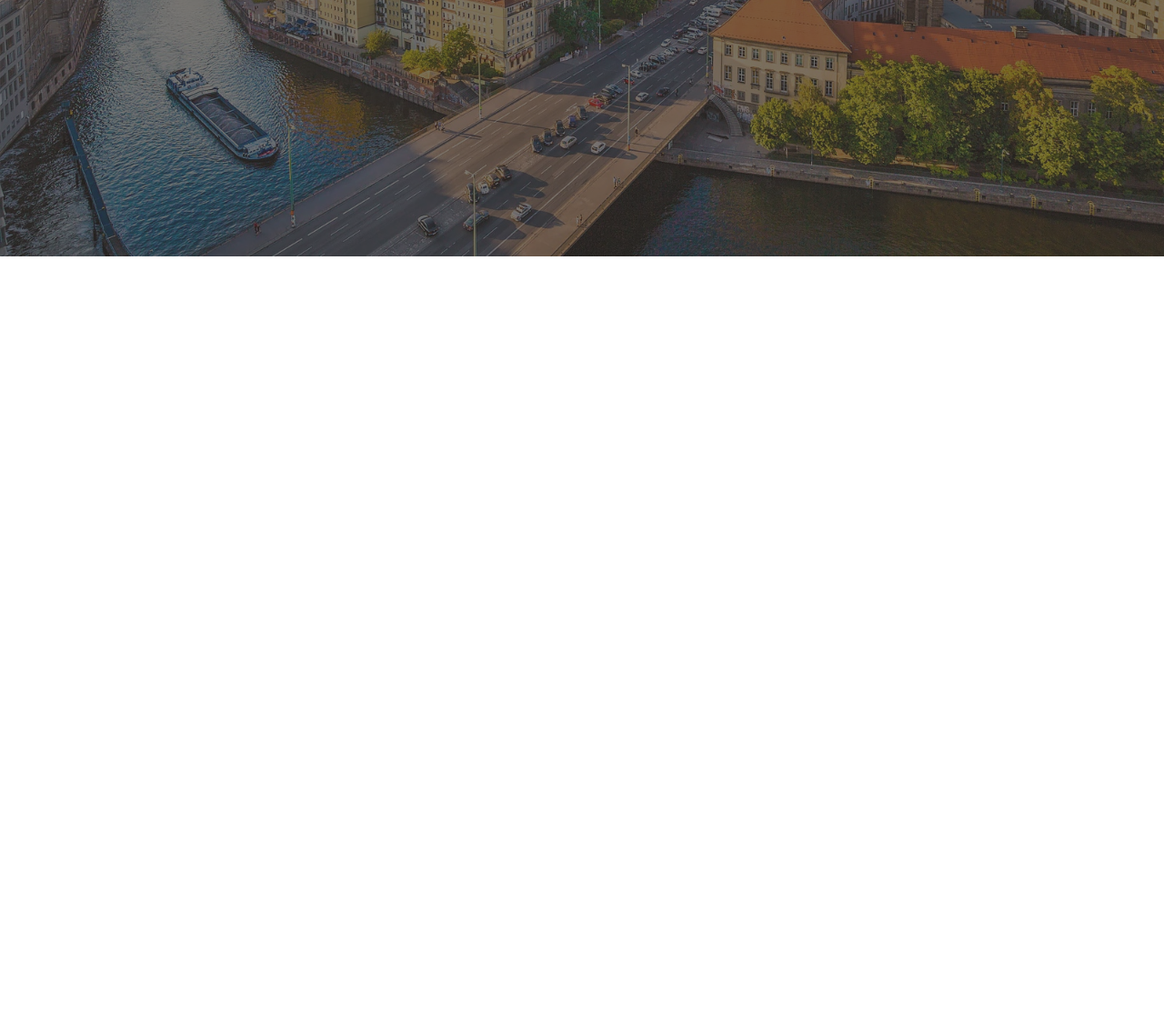
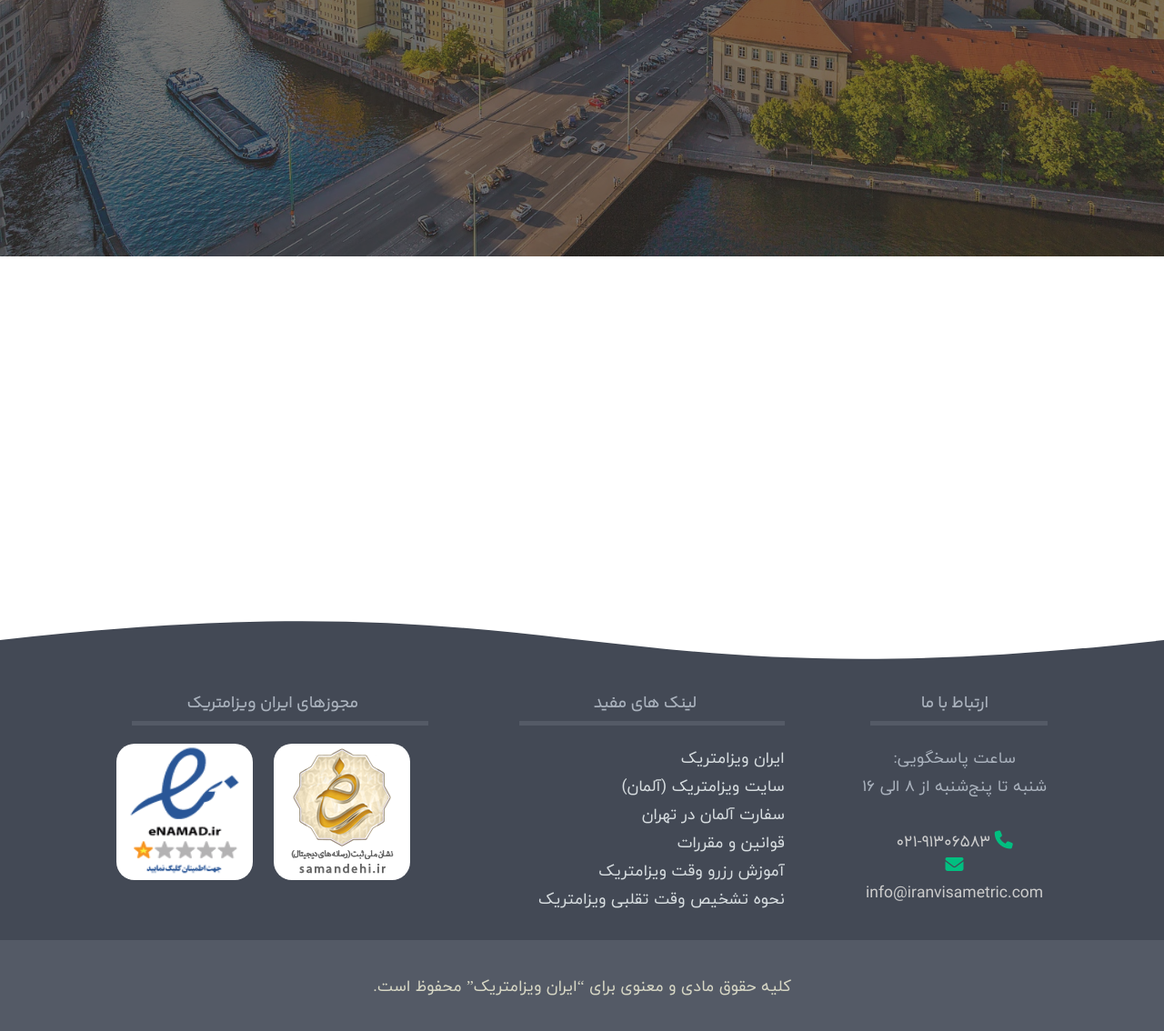
Before and after one commit to niaraki/FrontEndDesign_TeachingMaterials, a plain HTML site: page HTML_and_CSS/layout projects/3_Iranvisametric_clone/index.html in a window 1280 px wide. Shown: the part 558-1692 px from the top of the page at 91% size. Before the commit the page ends 840 px from the top, so only its background shows below. Drawn offline with Linux system fonts and the light colour scheme.

Commit message:
NEW: add footer part of iranvisametric layout

```diff
--- a/HTML_and_CSS/layout projects/3_Iranvisametric_clone/index.html
+++ b/HTML_and_CSS/layout projects/3_Iranvisametric_clone/index.html
@@ -52,10 +52,70 @@
         </h3>
         <div class="section-overlay"></div>
       </section>
+      <!-- simple sectio -->
+      <section style="height: 50vh"></section>
     </main>
 
     <!-- footer part of the main page -->
-    <footer></footer>
+    <footer>
+      <div class="footer-wave-sep" style="height: 6vh">
+        <svg
+          xmlns="http://www.w3.org/2000/svg"
+          viewBox="0 4 64 4"
+          preserveAspectRatio="none"
+          width="100%"
+          height="100%"
+        >
+          <path
+            fill="currentColor"
+            d="M64 6 C32 0 32 12 0 6 L0 8 L64 8 Z"
+          ></path>
+        </svg>
+      </div>
+      <div class="footer-row1">
+        <div class="footer-row1-container">
+          <div class="footer-contactus">
+            <h3>ارتباط با ما</h3>
+            <div class="footer-divider"></div>
+            <div class="footer-contactus-working">
+              <p>ساعت پاسخگویی:</p>
+              <p>شنبه تا پنج‌شنبه از 8 الی 16</p>
+            </div>
+            <div class="footer-contactus-phone">
+              <i class="fas fa-phone icon"></i>
+              <a href="#"> 021-91306583 </a>
+            </div>
+            <div>
+              <i class="fas fa-envelope icon"></i>
+              <a href="#">info@iranvisametric.com</a>
+            </div>
+          </div>
+          <div class="footer-links">
+            <h3>لینک های مفید</h3>
+            <div class="footer-divider"></div>
+            <ul class="footer-menu">
+              <li><a href="#">ایران ویزامتریک</a></li>
+              <li><a href="#">سایت ویزامتریک (آلمان) </a></li>
+              <li><a href="#">سفارت آلمان در تهران </a></li>
+              <li><a href="#">قوانین و مقررات </a></li>
+              <li><a href="#">آموزش رزرو وقت ویزامتریک </a></li>
+              <li><a href="#">نحوه تشخیص وقت تقلبی ویزامتریک </a></li>
+            </ul>
+          </div>
+          <div class="footer-icons">
+            <h3>مجوزهای ایران ویزامتریک</h3>
+            <div class="footer-divider"></div>
+            <div class="license-container">
+              <img src="/assets/images/samandehi.png" alt="samandehi" />
+              <img src="/assets/images/enamad.png" alt="enamad" />
+            </div>
+          </div>
+        </div>
+      </div>
+      <div class="footer-row2">
+        <span> کلیه حقوق مادی و معنوی برای “ایران ویزامتریک” محفوظ است.</span>
+      </div>
+    </footer>
     <script src="main.js"></script>
   </body>
 </html>
--- a/HTML_and_CSS/layout projects/3_Iranvisametric_clone/style.css
+++ b/HTML_and_CSS/layout projects/3_Iranvisametric_clone/style.css
@@ -154,3 +154,116 @@ header a:hover {
   right: 0;
   bottom: 0;
 }
+
+/*footer*/
+footer {
+  display: flex;
+  flex-direction: column;
+  justify-content: center;
+  align-items: center;
+  background-color: #434955;
+}
+
+.footer-wave-sep {
+  width: 100%;
+  color: white;
+  height: 7vh;
+  transform: scaleY(-1);
+  position: relative;
+  top: -2px;
+}
+
+footer h3 {
+  font-size: 1.75rem;
+  color: #aab2bd;
+  font-family: "YekanLight";
+  margin-bottom: 5px;
+  text-align: center;
+}
+
+.footer-divider {
+  height: 5px;
+  width: 95%;
+  background-color: #545a66;
+}
+.footer-row1 {
+  background-color: #434955;
+  width: 100%;
+  display: flex;
+  justify-content: center;
+}
+.footer-row1-container {
+  padding: 30px;
+  width: 80%;
+  display: flex;
+  justify-content: space-between;
+}
+.footer-contactus {
+  font-size: 1.45rem;
+  width: 20%;
+  text-align: center;
+  font-family: "iranyekanwebregular_FaNum";
+}
+.footer-contactus p {
+  color: #aab2bd;
+  font-size: 1.75rem;
+}
+
+.footer-contactus-working {
+  margin-top: 20px;
+}
+
+.footer-contactus-phone {
+  margin-top: 30px;
+}
+
+.footer-contactus a {
+  font-size: 1.75rem;
+  text-decoration: none;
+  color: #cccccc;
+}
+
+.icon {
+  font-size: 2rem;
+  color: #00bf80;
+}
+
+.footer-links {
+  width: 30%;
+}
+.footer-links ul {
+  list-style: none;
+}
+.footer-links a {
+  color: #d7dde0;
+  font-size: 1.75rem;
+  font-family: "iranyekanwebregular_FaNum";
+  text-decoration: none;
+  margin-bottom: 9px;
+  cursor: pointer;
+}
+.footer-links a:hover {
+  color: #33bbff;
+}
+.footer-menu {
+  margin-top: 20px;
+}
+
+.footer-icons img {
+  background-color: white;
+  border-radius: 20px;
+  width: 150px;
+  height: 150px;
+  margin-right: 20px;
+  margin-top: 20px;
+}
+.footer-row2 {
+  background-color: #545a66;
+  width: 100%;
+  height: 10rem;
+  color: #d7d7c5;
+  font-size: 1.75rem;
+  display: flex;
+  justify-content: center;
+  align-items: center;
+}
```
Also changed, not shown: HTML_and_CSS/layout projects/3_Iranvisametric_clone/assets/images/enamad.png (added), HTML_and_CSS/layout projects/3_Iranvisametric_clone/assets/images/samandehi.png (added).
